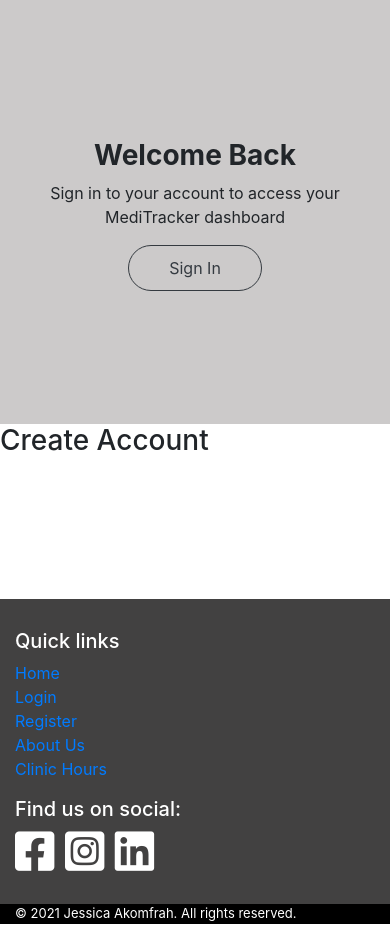
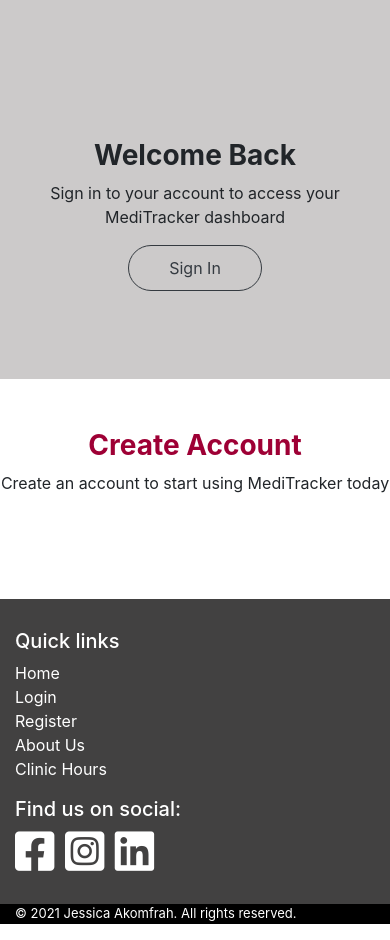
Before and after one commit to JessicaJuliet/meditracker, a Flask app: page /register in a window 390 px wide. Shown: the part 423-1363 px from the top of the page. Run offline with Flask 2, Linux system fonts and the light colour scheme; some libraries are stand-ins or nearby versions.

Commit message:
Center text on register.html page and put 'Create Account' in red

```diff
--- a/static/css/style.css
+++ b/static/css/style.css
@@ -63,7 +63,7 @@
     color: white;
 }
 
-.footer-link li {
+.footer-link a {
     color: white;
 }
 
@@ -131,17 +131,30 @@
     height: 600px;
 }
 
+.register h3 {
+    font-weight: 700;
+    text-align: center;
+}
+
+.register p {
+    text-align: center;
+}
+
 .welcome-alternate {
     background-color: rgb(204, 202, 202);
     padding-top: 140px;
     text-align: center;
 }
 
-.welcome-alternate h3 {
-    font-weight: 700;
-}
-
 .welcome-alternate .btn {
     border-radius: 40px;
     padding: 10px 40px 10px 40px;
 }
+
+.create-account h3 {
+    color: #9E0035;
+}
+
+.create-account {
+    padding-top: 50px;
+}
--- a/templates/pages/register.html
+++ b/templates/pages/register.html
@@ -1,6 +1,5 @@
 {% extends "layout/base.html" %}
 {% block content %}
-    <div class="">
     <div class="row register">
         <div class="col-sm-4 welcome-alternate">
             <h3>Welcome Back</h3>
@@ -10,9 +9,9 @@
             <!-- Resource: https://getbootstrap.com/docs/4.0/components/buttons/ -->
             <button class="btn btn-outline-dark">Sign In</button>
         </div>
-            <div class="col-sm-8">
+        <div class="col-sm-8 create-account">
             <h3>Create Account</h3>
-            </div>
+            <p>Create an account to start using MediTracker today</p>
         </div>
     </div>
 {% endblock %}
```
Lines whose indentation alone changed are shown as unchanged.
